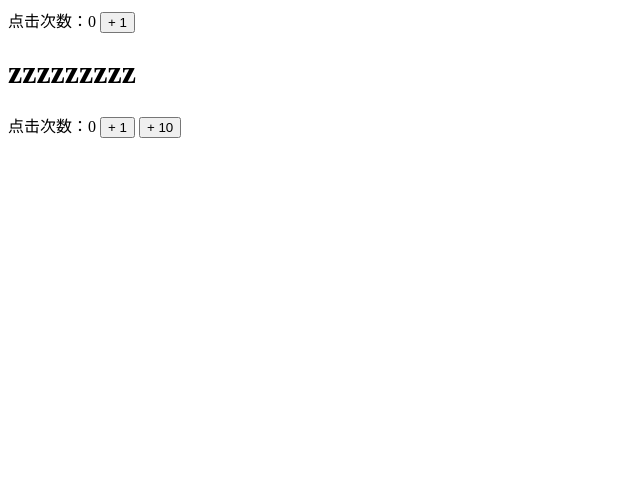
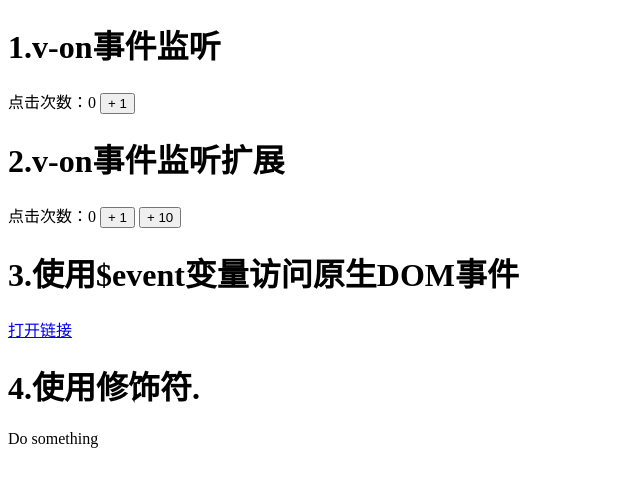
Before and after one commit to sakura1357/Vue.js-learning-tutorial, a plain HTML site: page 5.4 方法与事件v-on监听.html in a window 1280 px wide. Shown: the whole page, without its empty margins (0-640 px from the left). Drawn offline with Linux system fonts and the light colour scheme.

Commit message:
整理笔记目录，添加简略目录信息

```diff
--- a/5.4 方法与事件v-on监听.html
+++ b/5.4 方法与事件v-on监听.html
@@ -5,6 +5,7 @@
 		<title>5.4 方法与事件监听v-on</title>
 	</head>
 	<body>
+		<h1>1.v-on事件监听</h1>
 		<script src="vue.min.js"></script>
 		<div id="app1">
 			点击次数：{{ counter }}
@@ -18,7 +19,7 @@
 				}
 			})
 		</script>
-	<h1>zzzzzzzzz</h1>
+	<h1>2.v-on事件监听扩展</h1>
 	<div id="app2">
 		点击次数：{{ counter }}
 		<button @click='handleAdd()'>+ 1</button>
@@ -42,5 +43,34 @@
 			}
 		})
 	</script>
+	<h1>3.使用$event变量访问原生DOM事件</h1>
+	<div id="app3">
+		<a href="https://www.baidu.com" @click="handleClick('禁止打开', $event)">打开链接</a>
+	</div>
+	<script>
+		var app3 = new Vue({
+			el: '#app3',
+			methods: {
+				handleClick:function(message, event){
+					event.preventDefault();
+					window.alert(message);
+				}
+			}
+		})
+	</script>
+	<h1>4.使用修饰符.</h1>
+	<div id="app4">
+		<div @click.ctrl="doSomething">Do something</div>
+	</div>
+	<script>
+		var app4 = new Vue({
+			el: '#app4',
+			methods: {
+				doSomething:function(){
+					window.alert('Do something, ho~')
+				}
+			}
+		})
+	</script>
 	</body>
 </html>
```
Also changed, not shown: 第1篇 基础篇_Chapter1-2.txt, 第1篇 基础篇_Chapter3-4.txt, 第1篇 基础篇_Chapter5(5.1-5.4).txt.
